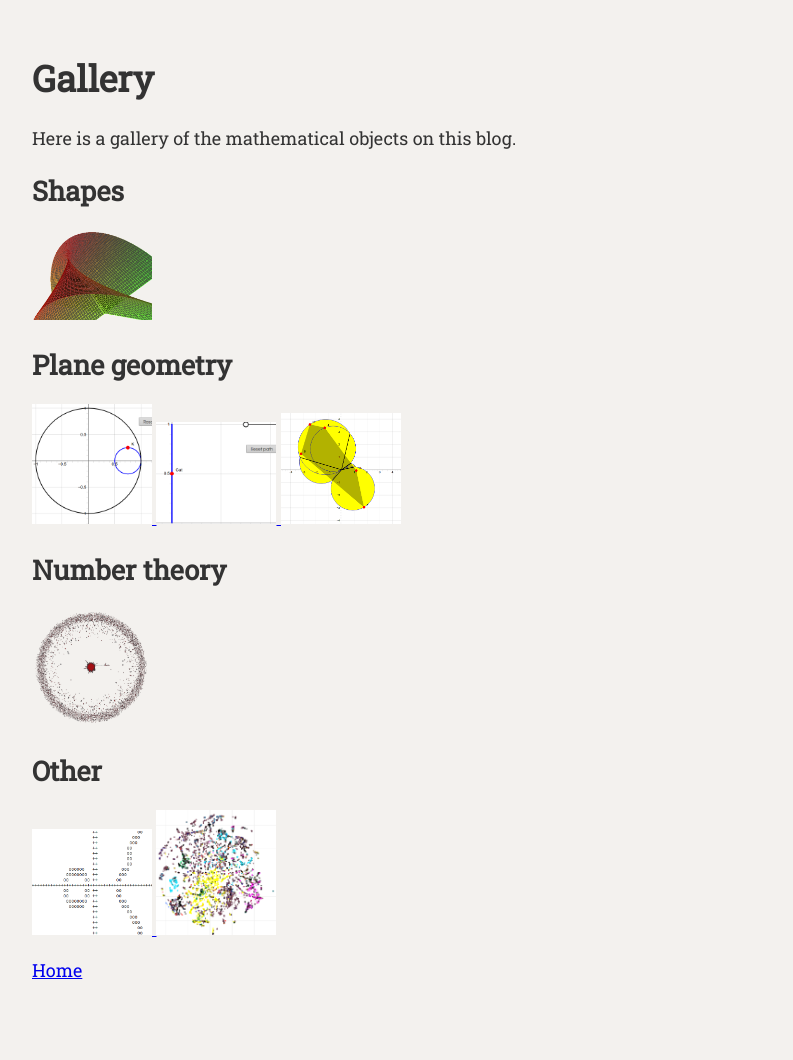
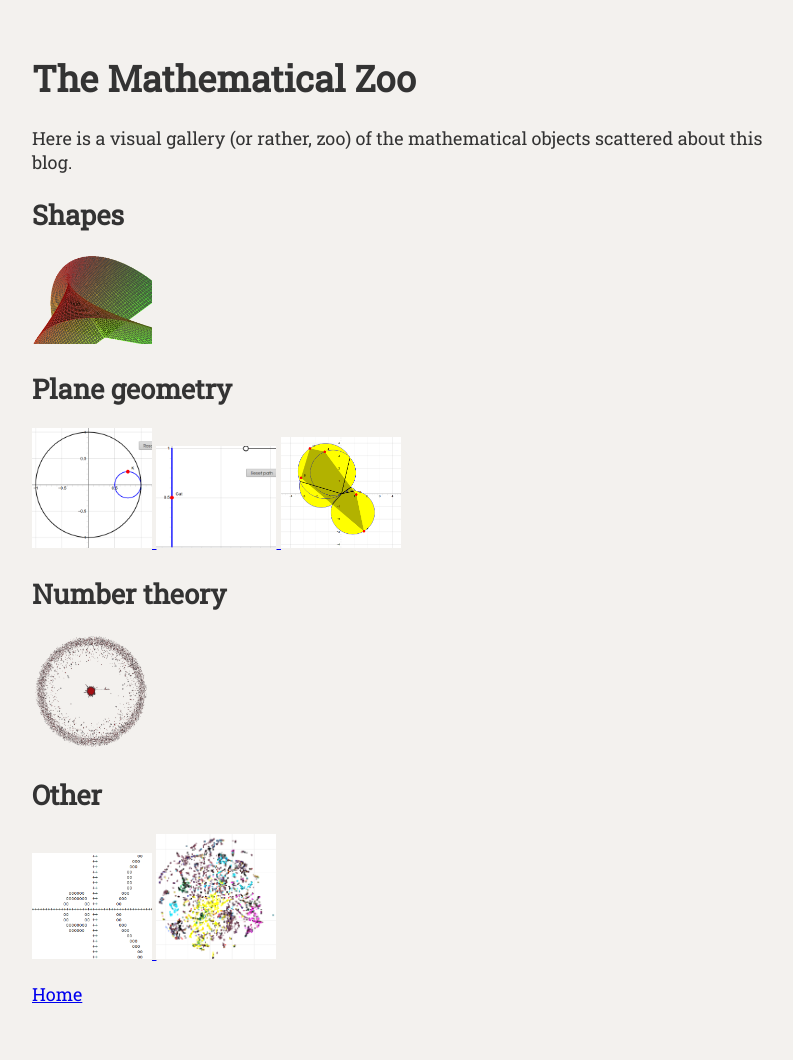
Before and after one commit to samzhang111/samzhang111.github.io, a Jekyll site: the page built from html/zoo.html, in a window 1280 px wide. Shown: the whole page, without its empty margins (230-1023 px from the left). Built offline with Jekyll 4.4.1, drawn with Linux system fonts in a browser that asks for light colours; nearby versions of some CDN libraries; before the commit the page ends 1036 px from its top, so only the background shows below that.

Commit message:
gallery -> zoo

```diff
--- a/_includes/footer.html
+++ b/_includes/footer.html
@@ -26,4 +26,4 @@
         You can try to read this through an Atom-compatible feed reader, but the posts often rely on embedded HTML and Javascript. For the adventurous, here is the <a href="/feed.xml">feed.xml</a>.
 	</div>
 
-    <h2><a href="/html/gallery">Gallery</a></h2>
+    <h2><a href="/html/zoo">The Zoo</a></h2>
--- a/html/gallery.html
+++ b/html/zoo.html
@@ -1,13 +1,13 @@
 ---
 layout: default
-title: gallery
+title: the zoo
 ---
 
-<h1>Gallery</h1>
+<h1>The Mathematical Zoo</h1>
 
 <div class="gallery" content>
 
-    Here is a gallery of the mathematical objects on this blog.
+    Here is a visual gallery (or rather, zoo) of the mathematical objects scattered about this blog.
 
     <h2>Shapes</h2>
     <div class="section">
```
Also changed, not shown: _posts/2019-01-24-whitneys-umbrella.md (+1 -1 lines).
